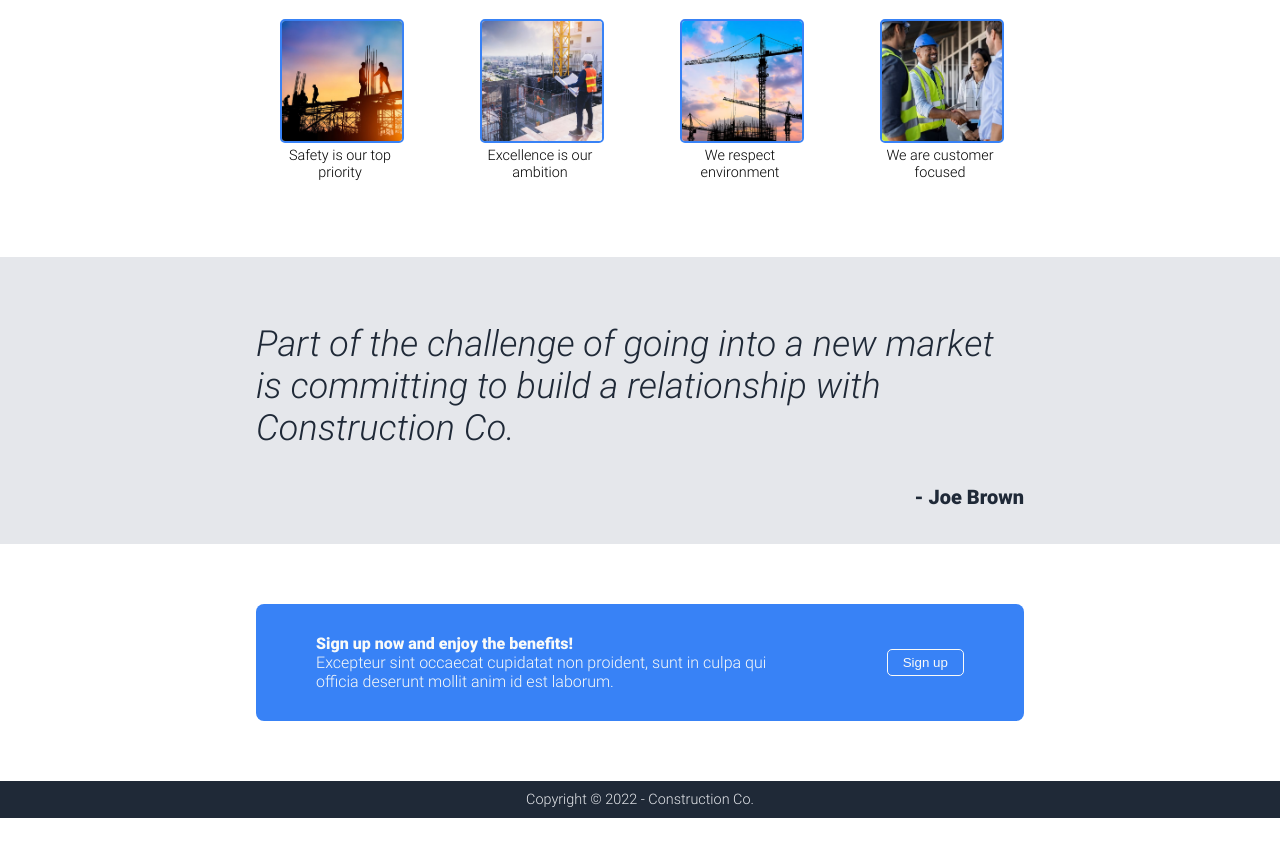
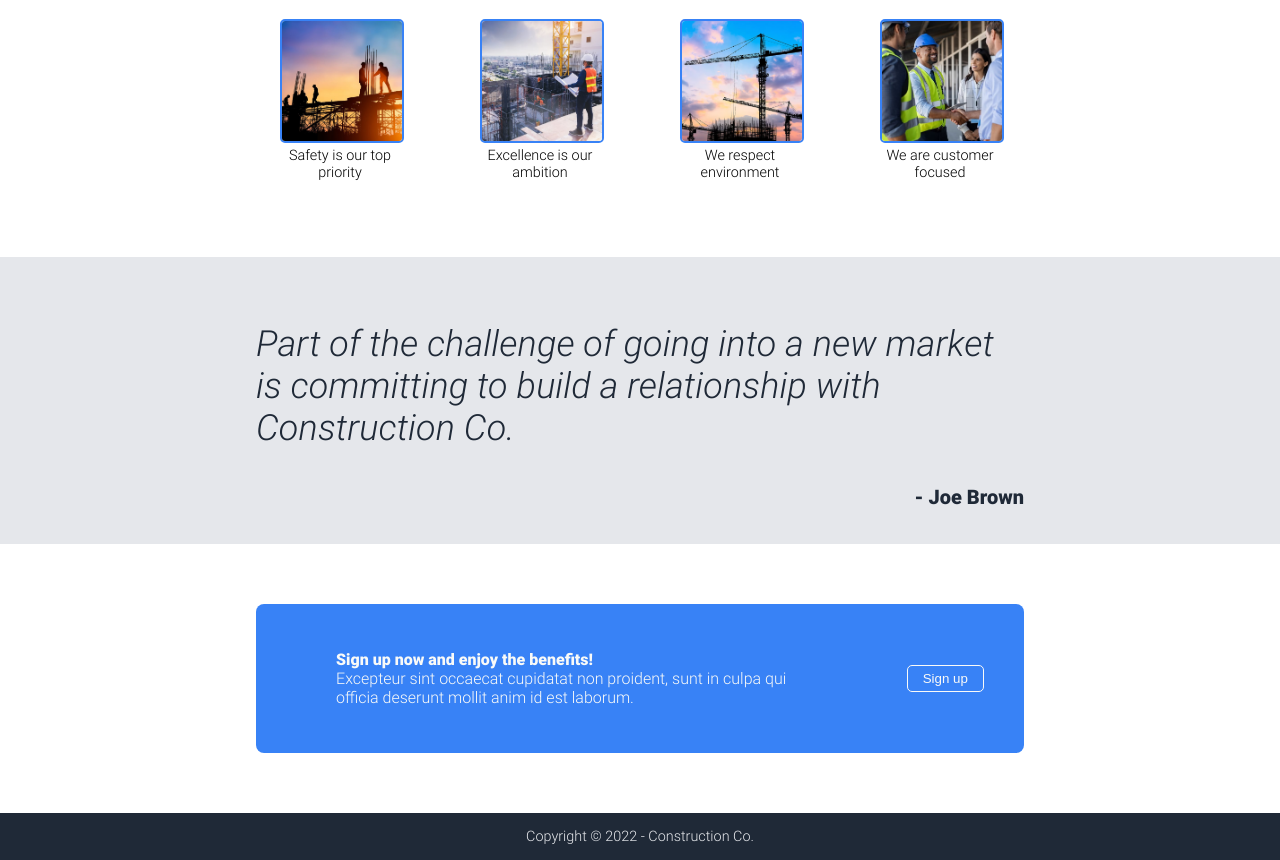
Before and after one commit to ozgursar/brainnest_css_website, a plain HTML site: page index.html in a window 1280 px wide. Shown: the part 573-1433 px from the top of the page. Before the commit the page ends 1405 px from the top, so only its background shows below. Drawn offline with Linux system fonts and the light colour scheme.

```diff
--- a/css/style.css
+++ b/css/style.css
@@ -230,7 +230,8 @@ footer {
 
 footer p {
   font-size: 0.9em;
-  padding: 10px 0;
+  padding: 15px 0;
+  margin: 0;
 }
 
 /* MISC */
--- a/index.html
+++ b/index.html
@@ -55,12 +55,12 @@
       <p class="quote-name">- Joe Brown</p>
     </section>
     <section class="cta">
-      <div class="cta-content">
+      <blockquote class="cta-content">
         <strong>Sign up now and enjoy the benefits!</strong>
         <p>
           Excepteur sint occaecat cupidatat non proident, sunt in culpa qui officia deserunt mollit anim id est laborum.
         </p>
-      </div>
+      </blockquote>
       <button class="cta-button-empty">Sign up</button>
     </section>
   </main>
```
